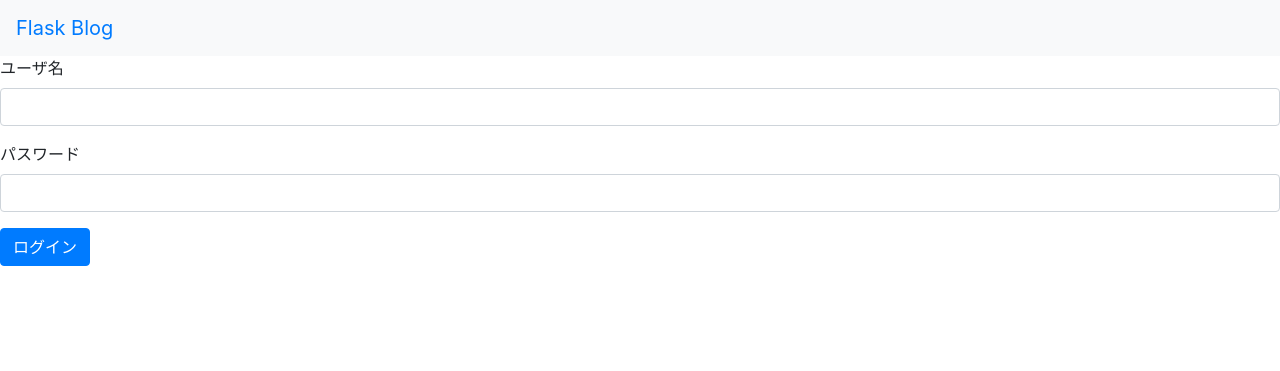
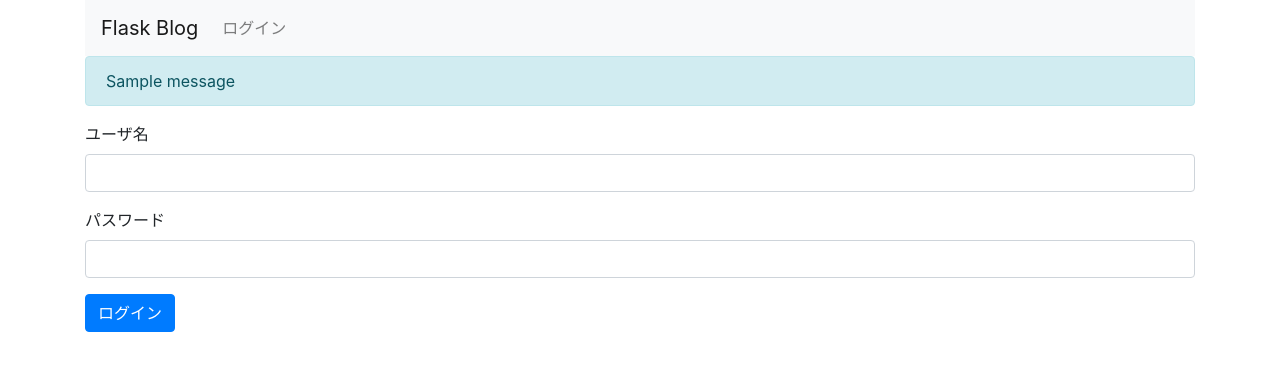
Before and after one commit to hamupapa/flask_app, a Flask app: page /login in a window 1280 px wide. Shown: the top 371 px of the page. Run offline with Flask 2, Linux system fonts and the light colour scheme; one stand-in notice (Sample message) is shown; some libraries are stand-ins or nearby versions.

Commit message:
url_forまで

```diff
--- a/flask_blog/config.py
+++ b/flask_blog/config.py
@@ -1,4 +1,5 @@
 # flask_blog/config.py
 DEBUG = True
+SECRET_KEY = "secret key"
 USERNAME = "mine"
 PASSWORD = "minemine"
--- a/flask_blog/templates/layout.html
+++ b/flask_blog/templates/layout.html
@@ -6,8 +6,8 @@
 <script src="https://cdnjs.cloudflare.com/ajax/libs/popper.js/1.12.9/umd/popper.min.js"></script>
 <script src="https://maxcdn.bootstrapcdn.com/bootstrap/4.0.0/js/bootstrap.min.js"></script>
 
-<div>
-  <nav class="navbar navbar-expand-lgnavbar-light bg-light">
+<div class="container">
+  <nav class="navbar navbar-expand-lg navbar-light bg-light">
     <a class="navbar-brand" href="/">Flask Blog</a>
     <button class="navbar-toggler" type="button" data-toggle="collapse" data-target="#navbarNav" aria-controls="Togglenavigation">
       <span class="navbar-toggler-icon"></span>
@@ -15,15 +15,24 @@
 
     <div class="collapse navbar-collapse" id="navbarNav">
       <ul class="nav navbar-nav navbar-right">
+        {% if not session.logged_in %}
         <li class="nav-item">
-          <a class="nav-link" href="/login">ログイン</a>
+          <a class="nav-link" href="{{ url_for('login') }}">ログイン</a>
         </li>
+        {% else %}
         <li class="nav-item">
-          <a class="nav-link" href="/logout">ログアウト</a>
+          <a class="nav-link" href="{{ url_for('logout') }}">ログアウト</a>
         </li>
+        {% endif %}
       </ul>
     </div>
   </nav>
+
+  {% for message in get_flashed_messages() %}
+  <div class="alert alert-info" role="alert">
+    {{ message }}
+  </div>
+  {% endfor %}
 
   <div class="blog-body">
     {% block body %}{% endblock %}
--- a/flask_blog/templates/login.html
+++ b/flask_blog/templates/login.html
@@ -1,6 +1,6 @@
 {% extends "layout.html" %}
 {% block body %}
-<form action="/login" method=post>
+<form action="{{ url_for('login')}}" method=post>
   <div class="form-group">
     <label for="InputTitle">ユーザ名</label>
     <input type="text" class="form-control" id="InputTitle" name=username>
--- a/flask_blog/views.py
+++ b/flask_blog/views.py
@@ -4,20 +4,27 @@ from flask_blog import app
 
 @app.route('/')
 def show_entries():
-    return render_template('entries/index.html')
+  if not session.get('logged_in'):
+    return redirect(url_for('login'))
+  return render_template('entries/index.html')
 
 @app.route('/login', methods=['GET', 'POST'])
 def login():
+  error = None
   if request.method == 'POST':
     if request.form['username'] != app.config['USERNAME']:
-      print("ユーザー名が異なります")
+      flash("ユーザー名が異なります")
     elif request.form["password"] != app.config["PASSWORD"]:
-      print("パスワードが異なります")
+      flash("パスワードが異なります")
     else:
-      return redirect("/")
+      session['logged_in'] = True
+      flash("ログインしました")
+      return redirect(url_for(show_entries))
   return render_template("login.html")
 
 
 @app.route("/logout")
 def logout():
-  return redirect("/")
+  session.pop('logged_in', None)
+  flash("ログアウトしました")
+  return redirect(url_for(show_entries))
```
